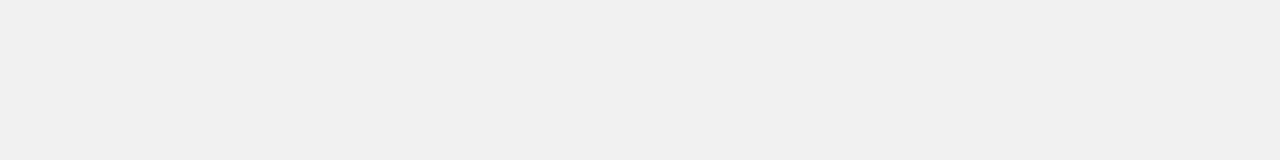
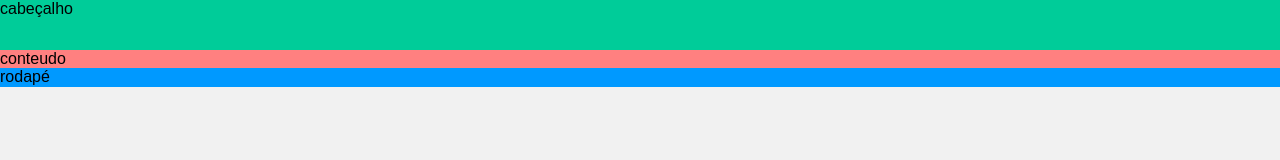
Before and after one commit to JbBorgesJr/STORE, a plain HTML site: page index.html in a window 1280 px wide. Drawn offline with Linux system fonts and the light colour scheme.

Commit message:
definindo layout base

```diff
--- a/assets/css/style.css
+++ b/assets/css/style.css
@@ -2,13 +2,26 @@
     background: #f1f1f1;
     display: grid;
     font-family: Arial, Helvetica, sans-serif;
+    display: grid;
+    grid-template:
+    "cabecalho"
+    "conteudo"
+    "rodape";
+    grid-template-columns: auto;
+    grid-template-rows: 50px auto auto;
 }
 
 .cabecalho {
+    background: #00cc99;
+    grid-area: cabecalho;
 }
 
 .conteudo {
+    background: #ff8080;
+    grid-area: conteudo;
 }
 
 .rodape {
+    background: #0099ff;
+    grid-area: rodape;
 }
--- a/index.html
+++ b/index.html
@@ -4,15 +4,15 @@
     <meta charset="UTF-8">
     <meta name="viewport" content="width=device-width, initial-scale=1.0">
     <meta http-equiv="X-UA-Compatible" content="ie=edge">
-    <title>Alura Store | Baixe nossos aplicativos e jogos</title>
+    <title> Store | Baixe nossos aplicativos e jogos</title>
     <link href="./assets/css/normalize.css" rel="stylesheet">
     <link href="./assets/css/reset.css" rel="stylesheet">
     <link href="./assets/css/style.css" rel="stylesheet">
 </head>
 <body class="app">
-    <header class="cabecalho"></header>
-    <main class="conteudo"></main>
-    <footer class="rodape"></footer>
+    <header class="cabecalho">cabeçalho</header>
+    <main class="conteudo">conteudo</main>
+    <footer class="rodape">rodapé</footer>
     <script src="./assets/js/fontawesome.all.min.js"></script>
 </body>
 </html>
```
